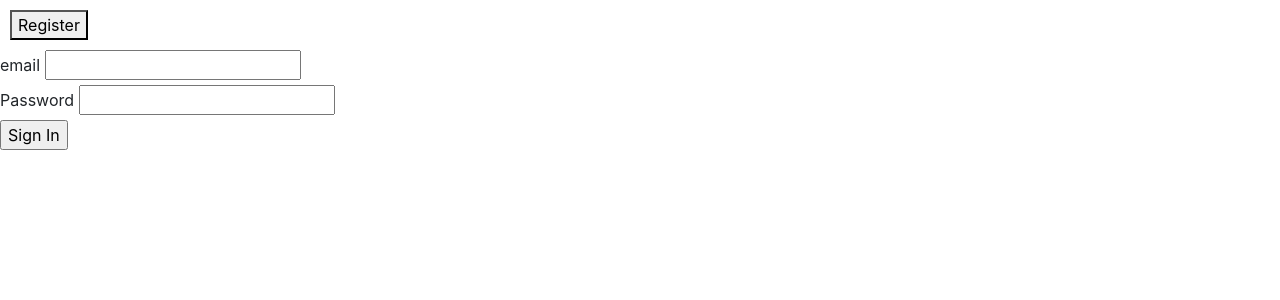
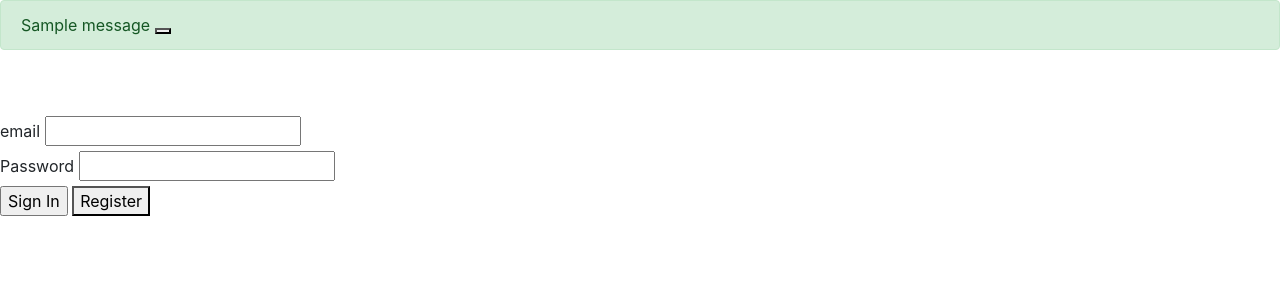
Before and after one commit to Coreyboy1820/CMPE131-Project, a Flask app: page /login in a window 1280 px wide. Shown: the top 300 px of the page. Run offline with Flask 3, Linux system fonts and the light colour scheme; tables that the repository leaves empty hold one stand-in row (values such as "Sample post"); one stand-in notice (Sample message) is shown; some libraries are stand-ins or nearby versions.

Commit message:
:bug: Finished validation for login page, but need to remove the register button at the top

```diff
--- a/app/forms/login_page.py
+++ b/app/forms/login_page.py
@@ -2,7 +2,7 @@ from flask_wtf import FlaskForm
 from wtforms import StringField, PasswordField, SubmitField
 from wtforms.validators import DataRequired
 from app import models
-from flask import redirect, url_for, session
+from flask import redirect, url_for, session, flash
 import functools
 from werkzeug.security import check_password_hash
 
@@ -29,5 +29,10 @@ class loginFunctions():
         # Perform hashing function here
         if dbUser:
             if (check_password_hash(dbUser[0].passwordHash, user.password.data) and dbUser[0].active):
+                flash("Login successfully!")
                 return True, dbUser[0].id
+            else:
+                flash("Password is incorrect",category='error')
+        else:
+            flash("Email is not registered",category='error')
         return False, 0
--- a/app/templates/login.html
+++ b/app/templates/login.html
@@ -1,15 +1,33 @@
 <!DOCTYPE html>
 {%include "navbar.html" %}
 <html>
+    {% with messages = get_flashed_messages(with_categories=True) %}
+    {% if messages %}
+    {% for category, message in messages %}
+    {% if category == "error" %}
+    <div class="alert alert-danger alter-dismissible fade show" role="alert">
+        {{ message }}
+    <button type="button" class="btn-close" data-bs-dismiss="alert"></button>
+    </div>
+    {% else %}
+    <div class="alert alert-success alter-dismissible fade show" role="alert">
+        {{ message }}
+    <button type="button" class="btn-close" data-bs-dismiss="alert"></button>
+    </div>
+    {% endif %}
+    {% endfor %}
+    {% endif %}
+    {% endwith %}
     <body>
-        {% block navbar%}
-        {% endblock %}
         <div class="page">
         <form method="POST">
             {{ form.hidden_tag() }}
             {{ form.email.label }} {{ form.email() }}<br>
             {{ form.password.label }} {{ form.password() }}<br>
             {{ form.submit() }}
+            {% block navbar%}
+            <button onclick="window.location.href='/register'">Register</button>
+            {% endblock %}
         </form>
     </div>
     </body>
```
Also changed, not shown: Database_schema.png (added).
